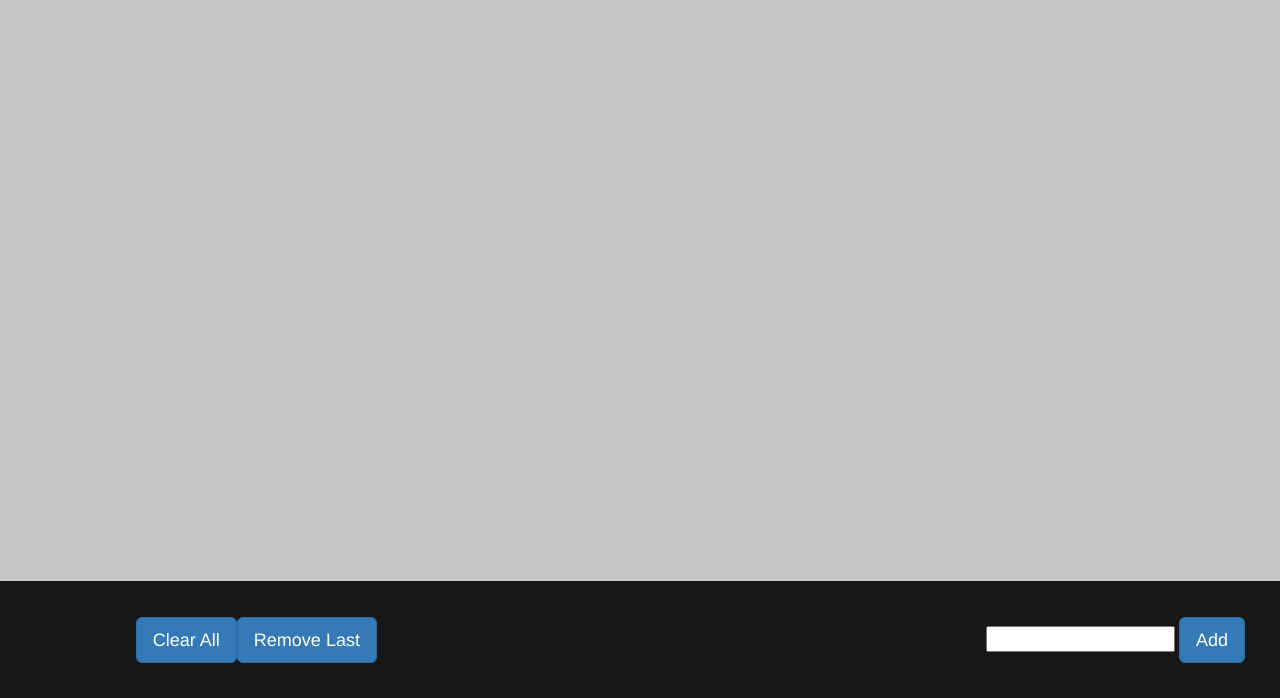
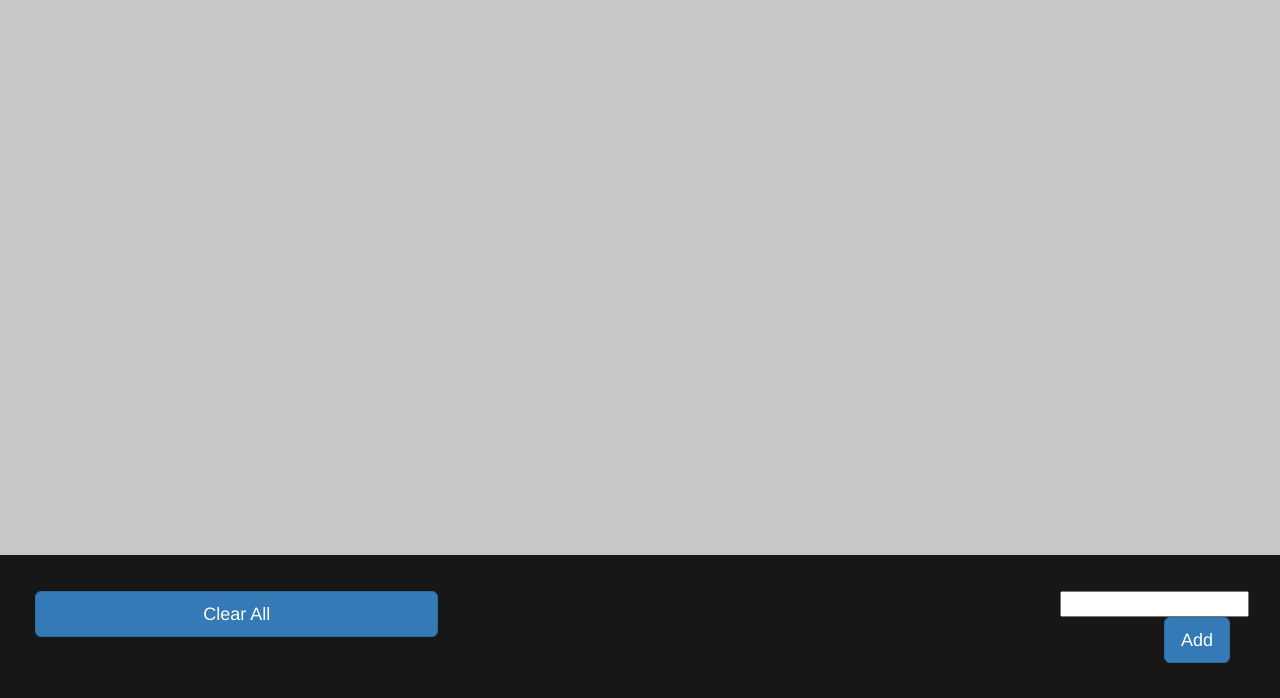
Before and after one commit to Jlassos/sexy-shopping-list, a website: page index.html in a window 1280 px wide. Shown: the part 102-800 px from the top of the page. Drawn offline with Linux system fonts and the light colour scheme.

Commit message:
moved control buttons around

```diff
--- a/app/styles/style.scss
+++ b/app/styles/style.scss
@@ -59,10 +59,11 @@ li {
 
 #form {
     float: right;
+    width: 200px;
 }
 #alert {
     float: right;
 }
-#clear {
-    float: left;
+#add {
+    float: right;
 }
--- a/index.html
+++ b/index.html
@@ -28,10 +28,9 @@
 
     </div>
     <div class="footer navbar navbar-fixed-bottom">
-        <div class="button-box col-xs-offset-1">
-            <button id="clear" class="btn btn-primary btn-lg">Clear All</button>
-            <button id="remove-last" class="btn btn-primary btn-lg">Remove Last</button>
-            <form id="form" action="#" method="POST">
+        <div class="button-box">
+            <button id="clear" class=" col-xs-4 btn btn-primary btn-lg">Clear All</button>
+            <form id="form" class="col-xs-8" action="#" method="POST">
                 <input id="itemName" name="itemName" type="text" />
                 <input class="btn btn-primary btn-lg" id="add" type="submit" value="Add"/>
             </form>
```
Also changed, not shown: build/styles/style.css.
